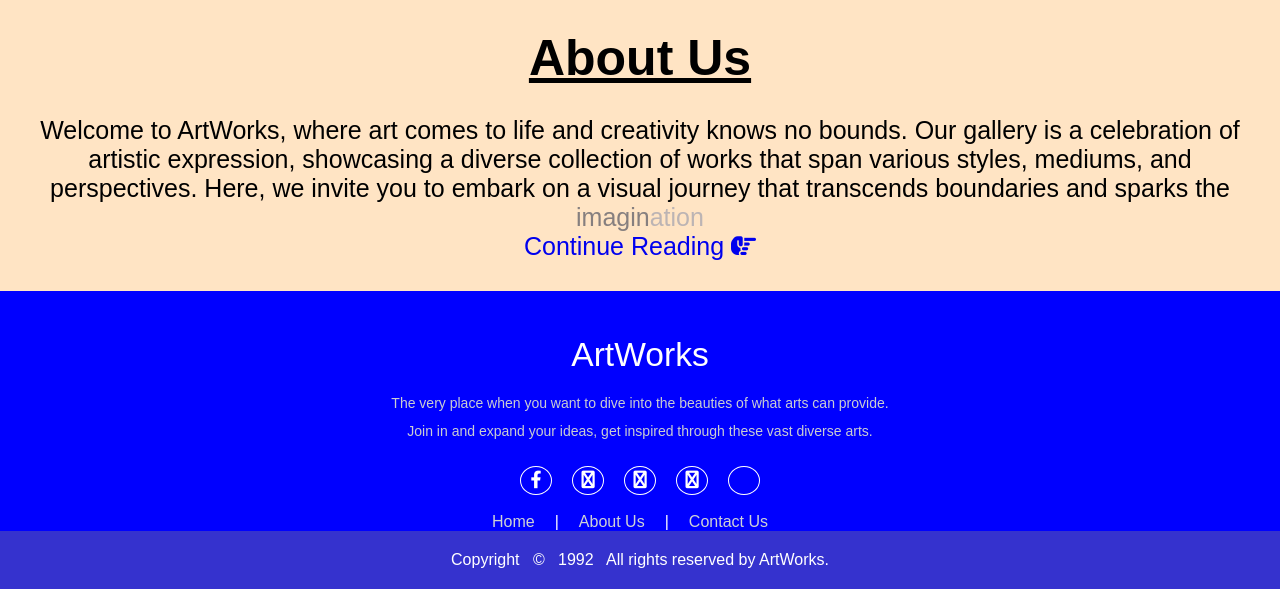
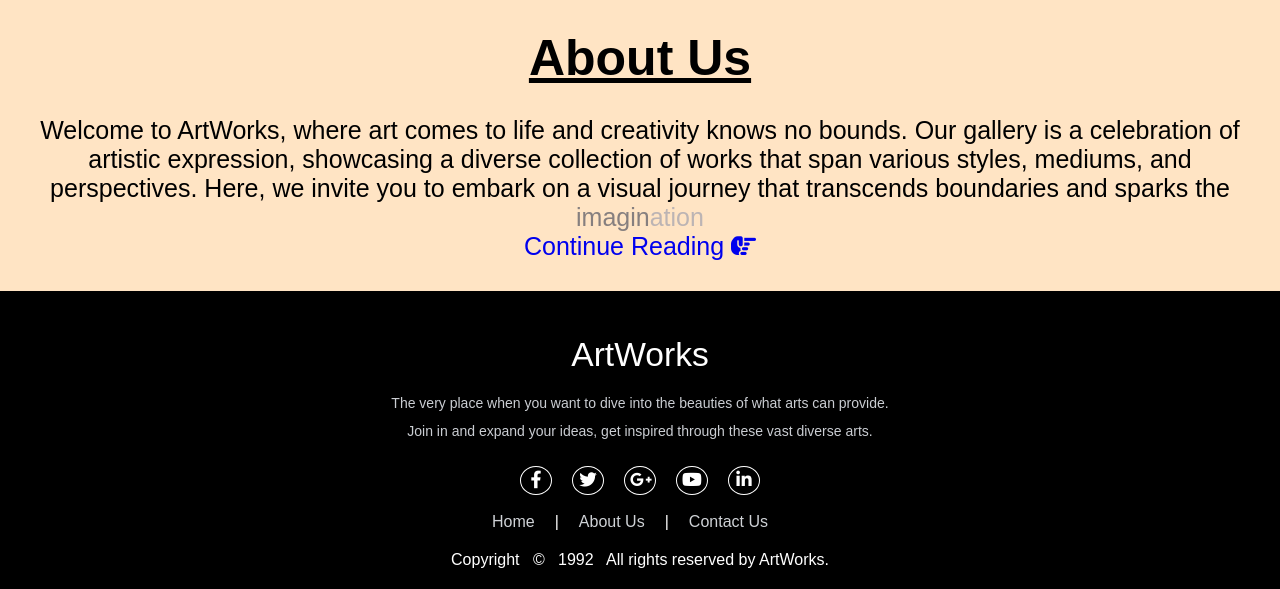
Before and after one commit to DEADBODY142/Art_Gallery, a PHP site: page / in a window 1280 px wide. Shown: the part 801-1390 px from the top of the page. Run offline with PHP 8.4, Linux system fonts and the light colour scheme.

Commit message:
footer_completed

```diff
--- a/css/style.css
+++ b/css/style.css
@@ -76,7 +76,7 @@ nav ul li a {
 footer {
   font-family: "Poppins", sans-serif;
   bottom: 0;
-  background: blue;
+  background: black;
   height: auto;
   width: 100%;
 
@@ -140,7 +140,7 @@ footer {
 }
 
 .socials a .fa-youtube:hover,
-.socials a .fa-google-plus:hover {
+.socials a .fa-google-plus-g:hover {
   color: red;
 }
 .footer-bottom {
@@ -182,7 +182,7 @@ footer {
 }
 .footer-bottoms {
   display: flex;
-  background-color: #3532ce;
+  background-color: black;
   width: 100%;
   padding: 20px;
   /* padding-bottom: 10px; */
--- a/footer.php
+++ b/footer.php
@@ -5,10 +5,10 @@
             ideas, get inspired through these vast diverse arts.</p>
         <ul class="socials">
             <li><a href="#"><i class="fa-brands fa-facebook-f"></i></a></li>
-            <li><a href="#"><i class="fa fa-twitter"></i></a></li>
-            <li><a href="#"><i class="fa fa-google-plus"></i></a></li>
-            <li><a href="#"><i class="fa fa-youtube"></i></a></li>
-            <li><a href="#"><i class="fa fa-linkedin-square"></i></a></li>
+            <li><a href="#"><i class="fa-brands fa-twitter"></i></a></li>
+            <li><a href="#"><i class="fa-brands fa-google-plus-g"></i></a></li>
+            <li><a href="#"><i class="fa-brands fa-youtube"></i></a></li>
+            <li><a href="#"><i class="fa-brands fa-linkedin-in"></i></a></li>
         </ul>
         <div class="footer-bottom">
             <ul>
```
